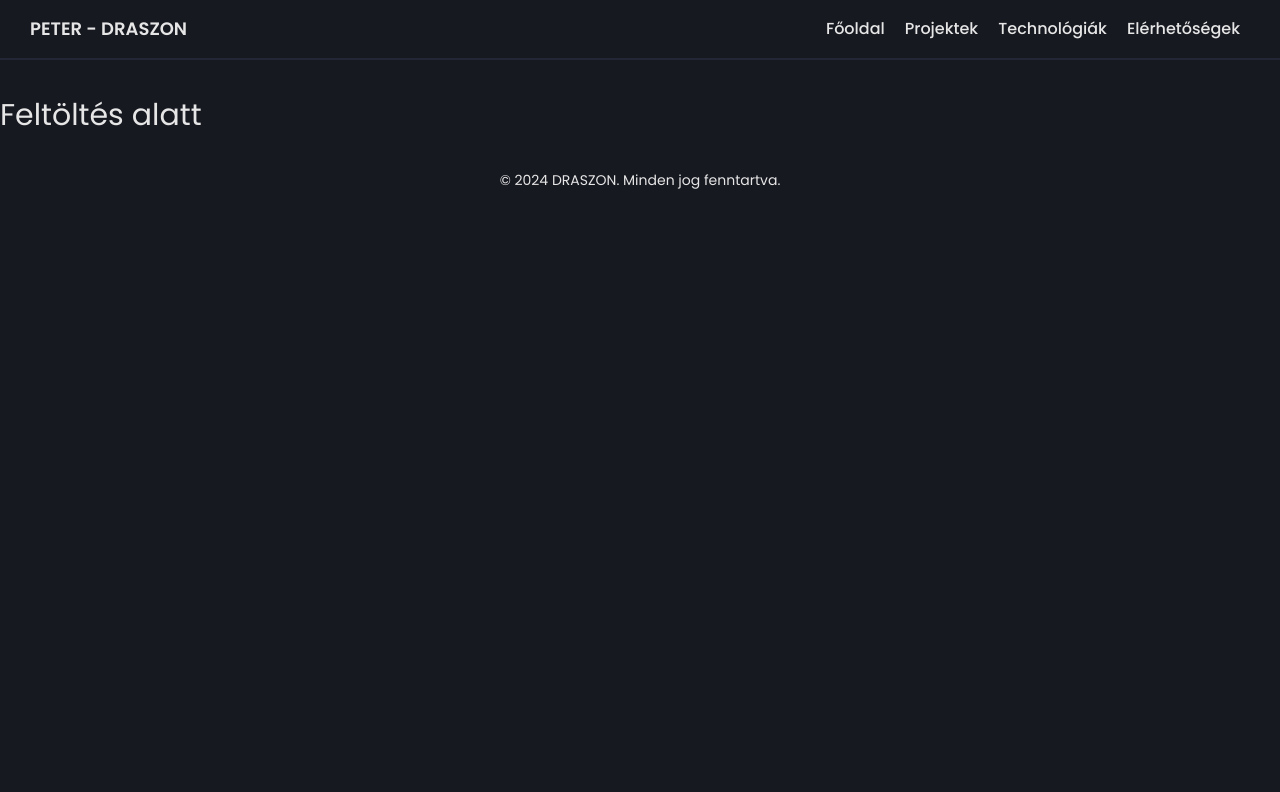
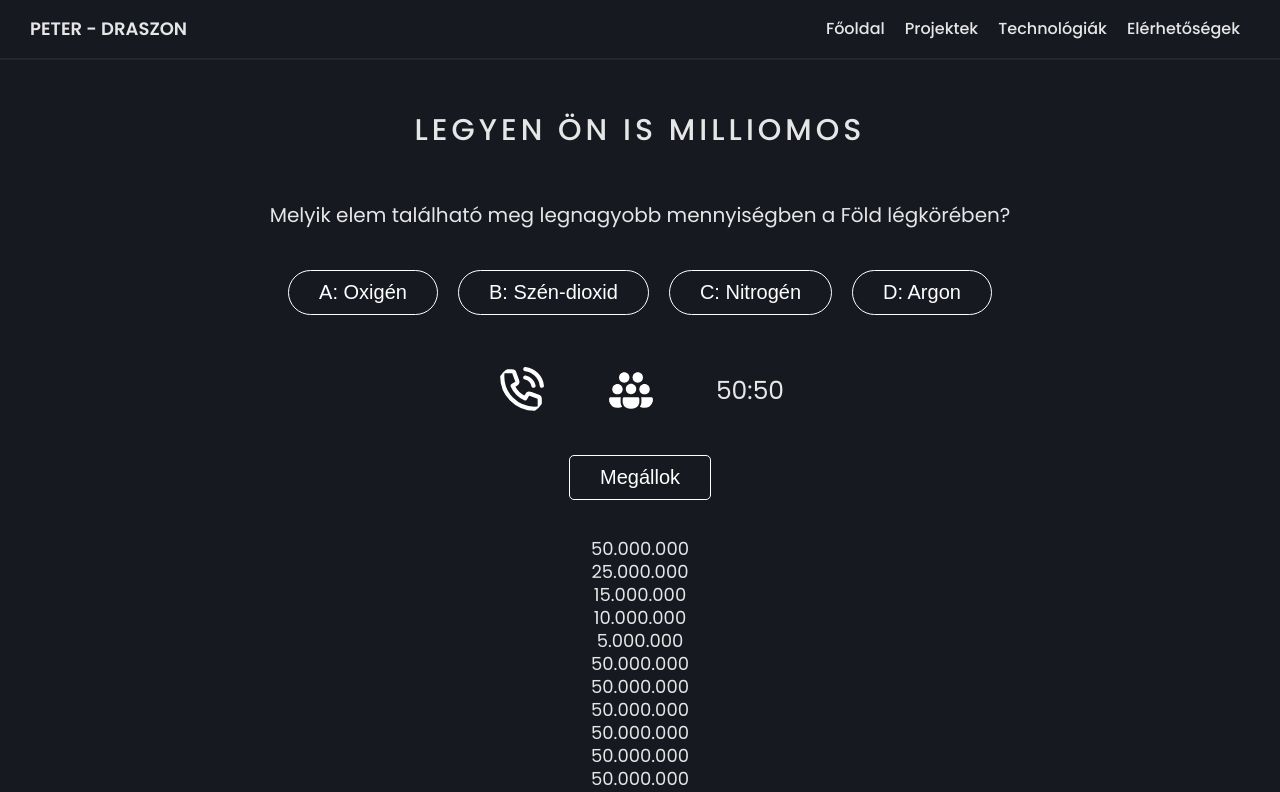
Before and after one commit to Draszon/vue-webpage, a Vue app: page /millionaire in a window 1280 px wide. Shown: the top 792 px of the page. Built offline with nearby package versions, Linux system fonts and the light colour scheme.

Commit message:
legyen ön is milliomos kinézete

```diff
--- /dev/null
+++ b/src/components/Millionaire.vue
@@ -0,0 +1,148 @@
+<template>
+  <main>
+    <div class="millionaire-container">
+      <div class="game-title">
+        <h2>Legyen Ön is Milliomos</h2>
+      </div>
+
+      <div class="game-wrapper">
+        <div class="question-wrapper">
+          <h3 class="question">Melyik elem található meg legnagyobb mennyiségben a Föld légkörében?</h3>
+        </div>
+
+        <div class="answer-wrapper">
+          <input type="button" value="A: Oxigén">
+          <input type="button" value="B: Szén-dioxid">
+          <input type="button" value="C: Nitrogén">
+          <input type="button" value="D: Argon">
+        </div>
+
+        <div class="help-wrapper">
+          <img class="helper" src="/millionair/phone.svg" alt="telefon">
+          <img class="helper" src="/millionair/audience.svg" alt="közönség">
+          <p class="helper">50:50</p>
+        </div>
+      </div>
+
+      <div class="stop">
+        <input type="button" value="Megállok">
+      </div>
+
+      <div class="money-counter">
+        <p>50.000.000</p>
+        <p>25.000.000</p>
+        <p>15.000.000</p>
+        <p>10.000.000</p>
+        <p>5.000.000</p>
+        <p>50.000.000</p>
+        <p>50.000.000</p>
+        <p>50.000.000</p>
+        <p>50.000.000</p>
+        <p>50.000.000</p>
+        <p>50.000.000</p>
+        <p>50.000.000</p>
+        <p>50.000.000</p>
+        <p>50.000.000</p>
+        <p>50.000.000</p>
+      </div>
+    </div>
+  </main>
+</template>
+
+<script>
+export default {
+  data() {
+    return {
+
+    }
+  },
+  methods: {
+
+  }
+}
+</script>
+
+<style scoped>
+main {
+  margin-top: 60px;
+  text-align: center;
+}
+
+.millionaire-container {
+  width: 80%;
+  margin: 0 auto;
+  padding: 50px 0;
+}
+
+.game-title {
+  margin-bottom: 50px;
+  text-transform: uppercase;
+  font-weight: 500;
+  letter-spacing: 4px;
+  line-height: 40px;
+}
+
+.question-wrapper { line-height: 30px; }
+
+.answer-wrapper {
+  margin: 30px 0;
+}
+
+.answer-wrapper input {
+  font-size: 20px;
+  background-color: unset;
+  color: white;
+  border: 1px solid white;
+  border-radius: 50px;
+  padding: 10px 30px;
+  margin: 10px;
+  cursor: pointer;
+}
+
+.answer-wrapper input:hover {
+  background-color: hsl(228, 18%, 20%);
+  transition: all .2s;
+}
+
+.help-wrapper {
+  display: flex;
+  flex-direction: row;
+  align-items: center;
+  justify-content: center;
+  margin: 40px 0;
+}
+
+.helper {
+  cursor: pointer;
+  margin: 0 30px;
+  border-radius: 30px;
+  font-size: 25px;
+}
+
+.stop {
+  margin-bottom: 40px;
+}
+
+.stop input {
+  cursor: pointer;
+  background-color: transparent;
+  font-size: 20px;
+  border: 1px solid white;
+  color: white;
+  padding: 10px 30px;
+  border-radius: 5px;
+}
+
+.stop input:hover {
+  background-color: hsl(228, 18%, 20%);
+  transition: all .2s;
+}
+
+.money-counter {
+  font-size: 18px;
+}
+
+.money-counter p {
+  margin: 5px 0;
+}
+</style>
--- a/src/views/MillionaireView.vue
+++ b/src/views/MillionaireView.vue
@@ -1,11 +1,11 @@
+<script setup>
+  import Millionaire from '@/components/Millionaire.vue';
+</script>
+
 <template>
-  <h2 style="margin-top: 100px;">Feltöltés alatt</h2>
-  </template>
+  <Millionaire />
+</template>
 
-  <script>
+<style scoped>
 
-  </script>
-
-  <style scoped>
-
-  </style>
+</style>
```
Also changed, not shown: public/millionair/audience.svg (added), public/millionair/phone.svg (added).
